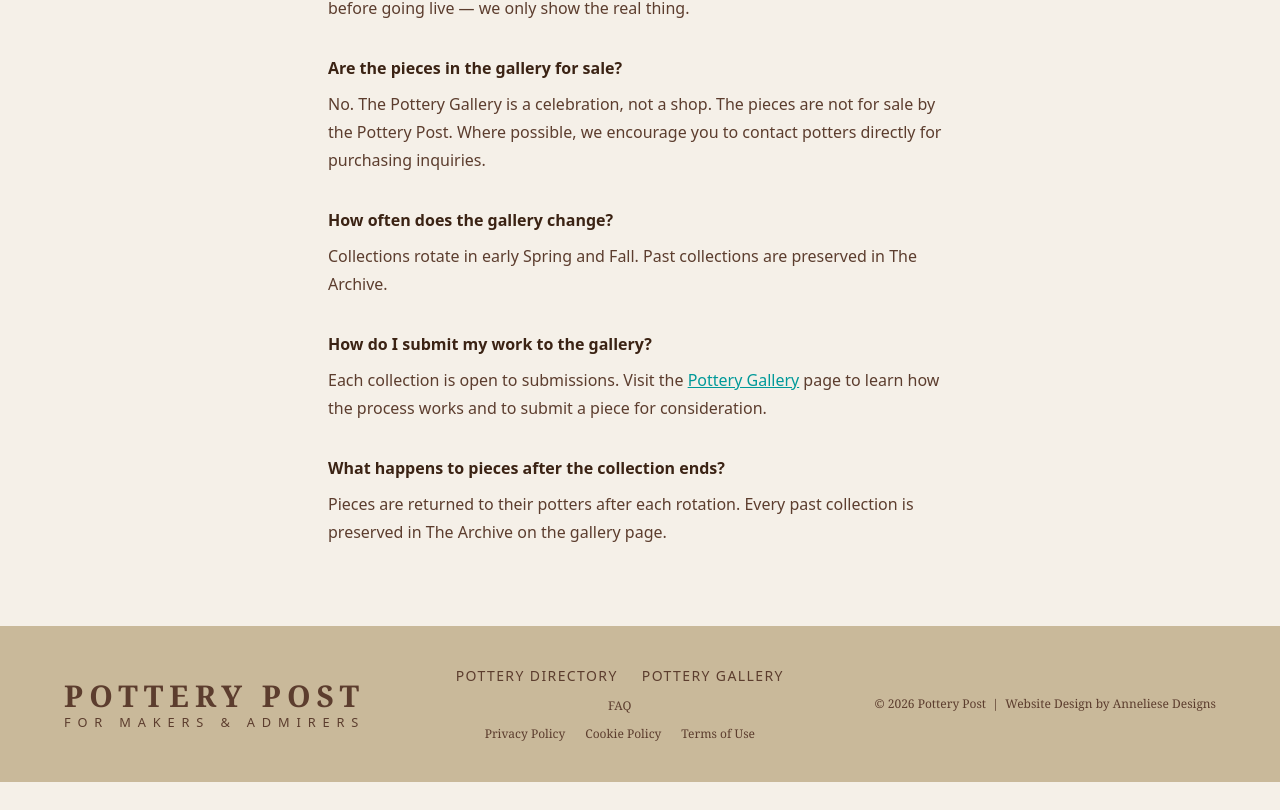
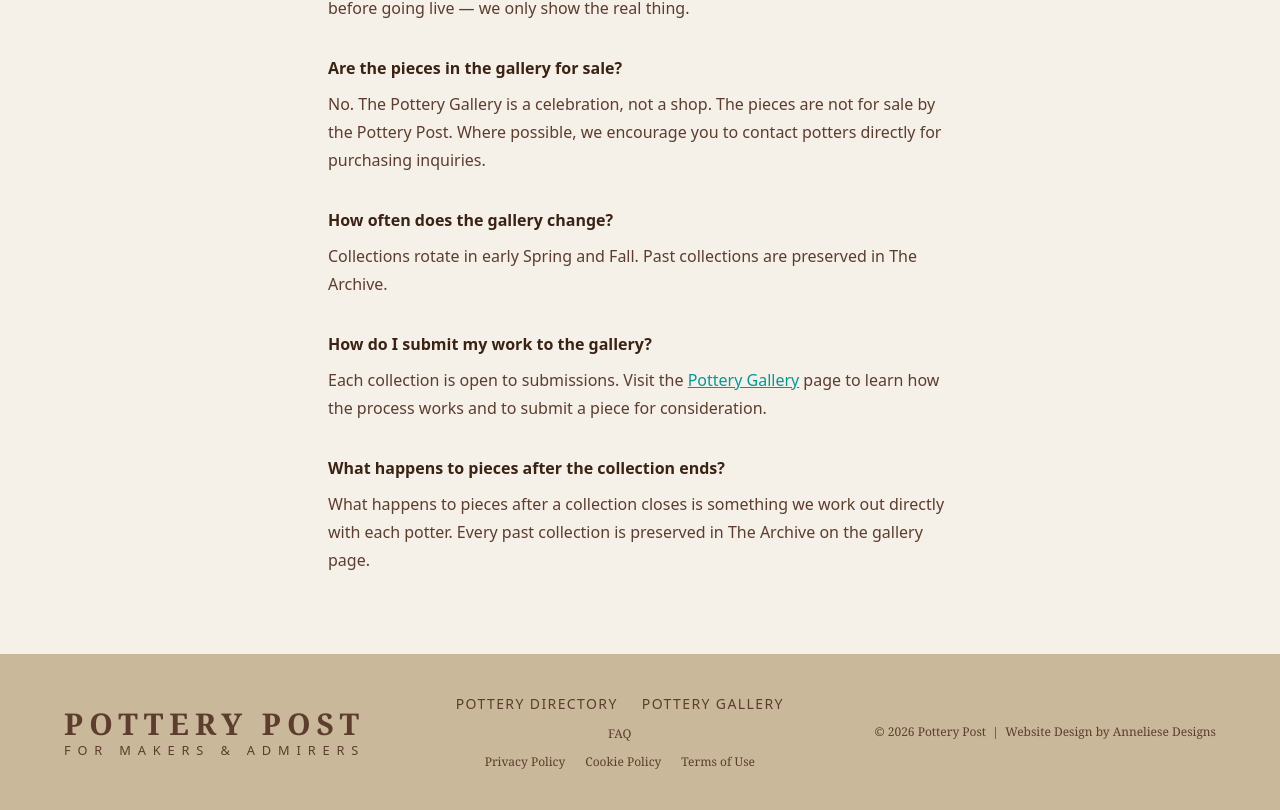
Before and after one commit to VanessaAnneliese/pottery-post-website, a Next.js app: page /faq in a window 1280 px wide. Shown: the part 3262-4072 px from the top of the page. Before the commit the page ends 4044 px from the top, so only its background shows below. Built offline with nearby package versions, Linux system fonts and the light colour scheme.

Commit message:
Update FAQ: non-committal wording on piece returns after gallery rotation

```diff
--- a/app/faq/page.tsx
+++ b/app/faq/page.tsx
@@ -141,7 +141,7 @@ export default function FAQPage() {
             </div>
             <div>
               <h3 className="font-bold mb-2">What happens to pieces after the collection ends?</h3>
-              <p style={{ color: "#5C3D2E" }}>Pieces are returned to their potters after each rotation. Every past collection is preserved in The Archive on the gallery page.</p>
+              <p style={{ color: "#5C3D2E" }}>What happens to pieces after a collection closes is something we work out directly with each potter. Every past collection is preserved in The Archive on the gallery page.</p>
             </div>
           </div>
         </div>
```
